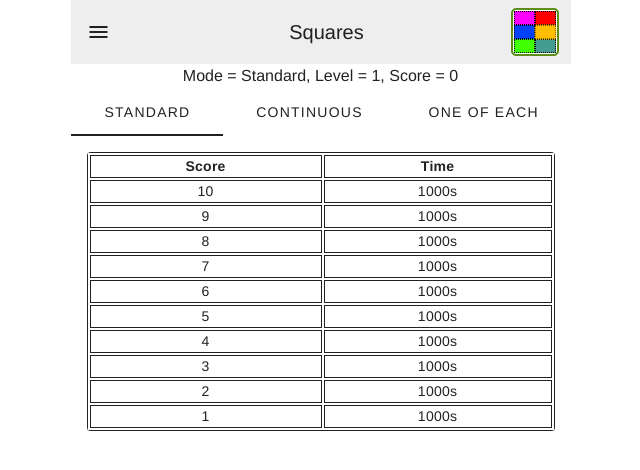
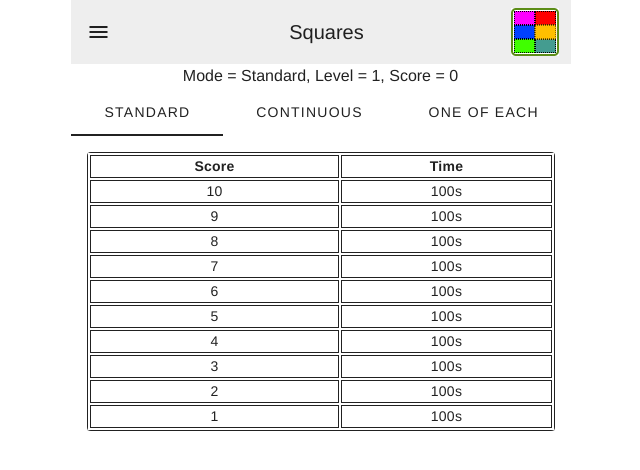
Before and after one commit to philip-dale/squares, a Vue app: page /#/scores in a window 1280 px wide. Shown: the top 470 px of the page, without its empty margins (319-959 px from the left). Built offline with nearby package versions, Linux system fonts and the light colour scheme; what gitart-vue-dialog, vue3-cookies would draw is missing.

Commit message:
fixed scores and updated instructions

```diff
--- a/src/views/ScoreBoard.vue
+++ b/src/views/ScoreBoard.vue
@@ -25,7 +25,7 @@
                     <th>Time</th>
                   </tr>
                   <tr v-for="s in l.scores" v-bind:key="s">
-                    <td>{{ s.time/10 }}s</td>
+                    <td>{{ s.time/100 }}s</td>
                   </tr>
                 </table>
               </v-window-item>
@@ -40,7 +40,7 @@
             </tr>
             <tr v-for="s in b.values" v-bind:key="s">
               <td>{{ s.score }}</td>
-              <td>{{ s.time/10 }}s</td>
+              <td>{{ s.time/100 }}s</td>
             </tr>
           </table>
         </v-card>
```
Also changed, not shown: src/assets/Instructions_basic.png, 1 other file (tests, documents, lock files or other folders).
